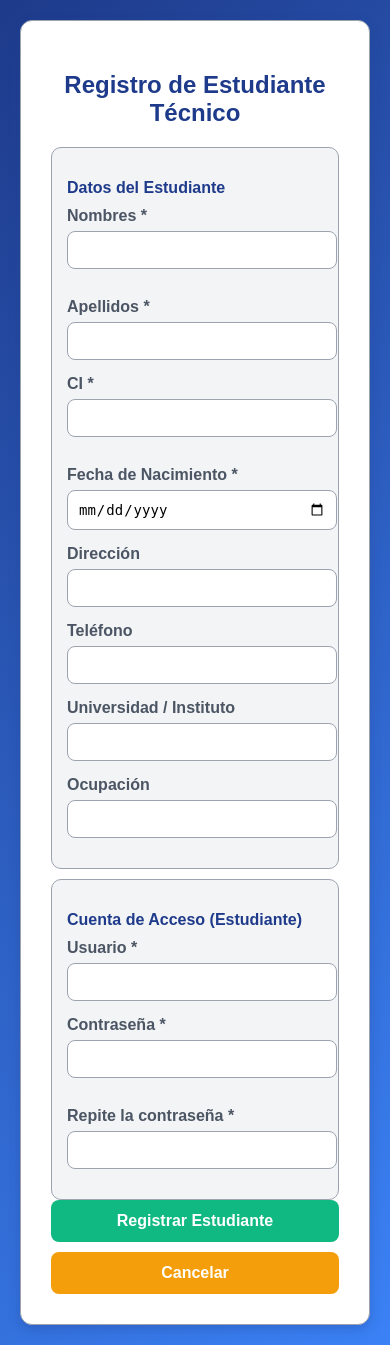
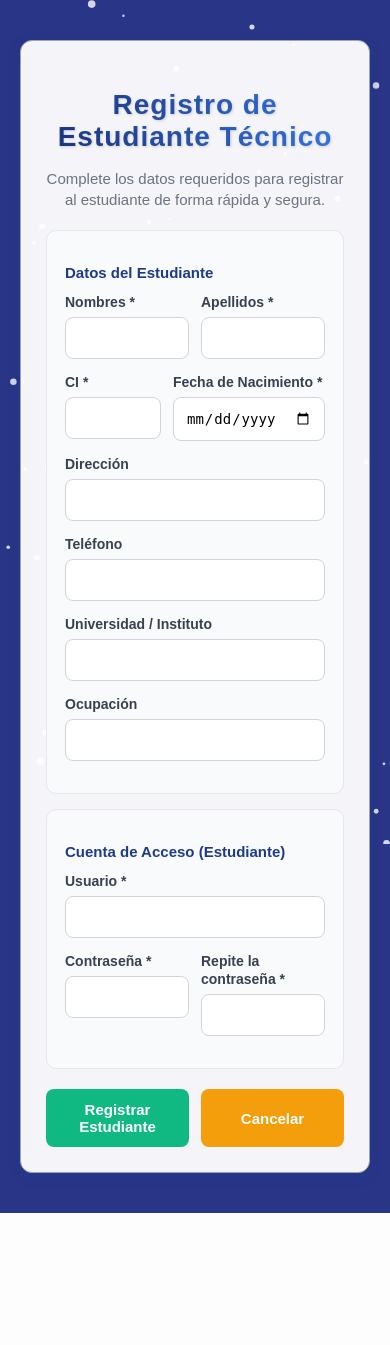
Before and after one commit to denilsaa/EnglishClub_TutosClub, a Django app: template apps/usuarios/templates/registros/registro_tecnico.html in a window 390 px wide. After the commit the page ends 1213 px from the top, so only its background shows below. Run offline with Django 5.2, Linux system fonts and the light colour scheme; the template is opened without the code that fills it, so the values that code supplies are empty.

Commit message:
Diseño de el formulario del registro_tecnico, ademas de agregar la parte responsiva del formulario(esta esta adaptada para todos los celulares)

```diff
--- /dev/null
+++ b/apps/usuarios/static/usuarios/css/registro_tecnico.css
@@ -0,0 +1,253 @@
+/* ===========================
+   ESTILOS BASE (mobile first)
+   =========================== */
+body {
+  font-family: Arial, sans-serif;
+  background: url("../img/Fondo_Azul.png") no-repeat center center fixed;
+  background-size: cover;
+  margin: 0;
+  padding: 20px;
+  display: flex;
+  justify-content: center;
+  align-items: flex-start;
+  min-height: 100vh;
+  color: #000;
+  overflow-y: auto;
+  position: relative;
+}
+
+/* Canvas de partículas */
+#particles {
+  position: fixed;
+  top: 0; left: 0;
+  width: 100%; height: 100%;
+  z-index: -1;
+  pointer-events: none;
+}
+
+/* Formulario */
+.form-container {
+  width: 100%;
+  max-width: 680px;
+  margin: 20px auto;
+  padding: 30px;
+  background: rgba(255, 255, 255, 0.95);
+  border: 1px solid #9CA3AF;
+  border-radius: 12px;
+  box-shadow: 0 4px 12px rgba(30, 58, 138, .3);
+  transition: all 0.8s ease;
+  box-sizing: border-box;
+  opacity: 0;
+  transform: translateY(40px);
+}
+
+.form-container.show {
+  opacity: 1;
+  transform: translateY(0);
+}
+
+/* Título y subtítulo */
+.form-title {
+  text-align: center;
+  font-size: 28px;
+  font-weight: 700;
+  background: linear-gradient(90deg, #1E3A8A, #3B82F6);
+  background-clip: text;
+  -webkit-background-clip: text;
+  -webkit-text-fill-color: transparent;
+  margin-bottom: 6px;
+  letter-spacing: 1px;
+  text-shadow: 1px 1px 3px rgba(0,0,0,0.15);
+  display: flex;
+  justify-content: center;
+  align-items: center;
+  gap: 10px;
+  animation: fadeInDown 1s ease;
+}
+
+.form-subtitle {
+  text-align: center;
+  font-size: 15px;
+  color: #6B7280;
+  margin-bottom: 20px;
+  font-weight: 500;
+  line-height: 1.4;
+  opacity: 0;
+  animation: fadeIn 1s ease forwards;
+  animation-delay: 0.3s;
+}
+
+/* Subformularios */
+.subform {
+  background: #F9FAFB;
+  padding: 18px;
+  border-radius: 10px;
+  margin-top: 15px;
+  border: 1px solid #E5E7EB;
+  transition: transform 0.2s ease;
+}
+
+.subform:hover {
+  transform: scale(1.01);
+  box-shadow: 0 3px 8px rgba(0, 0, 0, .1);
+}
+
+.subform h3 {
+  color: #1E3A8A;
+  font-size: 15px;
+  margin-bottom: 12px;
+  display: flex;
+  align-items: center;
+  gap: 6px;
+}
+
+/* Labels e Inputs */
+label {
+  font-weight: 600;
+  color: #374151;
+  font-size: 14px;
+}
+
+input, select {
+  width: 100%;
+  padding: 12px;
+  margin-top: 6px;
+  margin-bottom: 14px;
+  border-radius: 8px;
+  border: 1px solid #D1D5DB;
+  font-size: 16px;
+  transition: border-color 0.2s ease, box-shadow 0.2s ease;
+  box-sizing: border-box;
+}
+
+input:focus, select:focus {
+  border-color: #3B82F6;
+  outline: none;
+  box-shadow: 0 0 6px rgba(59,130,246,0.4);
+}
+
+/* Grid para inputs */
+.grid-2 {
+  display: grid;
+  grid-template-columns: 1fr 1fr;
+  gap: 14px;
+}
+
+/* Botones */
+.form-actions {
+  display: flex;
+  gap: 12px;
+  margin-top: 20px;
+  flex-wrap: wrap;
+}
+
+.btn-submit,
+.btn-cancel {
+  flex: 1;
+  text-align: center;
+  padding: 12px;
+  border-radius: 8px;
+  font-weight: 600;
+  font-size: 15px;
+  cursor: pointer;
+  transition: all 0.3s ease;
+  border: none;
+}
+
+.btn-submit {
+  background: #10B981;
+  color: #fff;
+}
+
+.btn-submit:hover {
+  background: #059669;
+  transform: translateY(-2px);
+}
+
+.btn-cancel {
+  background: #F59E0B;
+  color: #fff;
+}
+
+.btn-cancel:hover {
+  background: #D97706;
+  transform: translateY(-2px);
+}
+
+/* Mensajes */
+.messages div {
+  background: #FEF3C7;
+  border: 1px solid #F59E0B;
+  color: #92400E;
+  padding: 8px 12px;
+  border-radius: 6px;
+  margin-bottom: 6px;
+  animation: slideIn 0.6s ease forwards;
+}
+
+/* ===========================
+   BREAKPOINTS RESPONSIVE
+   =========================== */
+
+/* Celulares muy pequeños (<360px) */
+@media (max-width: 360px) {
+  input, select {
+    font-size: 13px;
+    padding: 10px;
+  }
+  .form-title { font-size: 18px; }
+  .subform h3 { font-size: 14px; }
+}
+
+/* Celulares normales (361px - 600px) */
+@media (max-width: 600px) {
+  .grid-2 {
+    grid-template-columns: 1fr;
+    gap: 12px;
+  }
+  input, select { font-size: 14px; }
+}
+
+/* Tablets verticales (601px - 768px) */
+@media (max-width: 768px) {
+  .grid-2 { grid-template-columns: 1fr; }
+  .form-container { padding: 20px; }
+}
+
+/* Tablets horizontales y pantallas medianas (769px - 1024px) */
+@media (max-width: 1024px) {
+  .grid-2 { grid-template-columns: 1fr 1fr; }
+  .form-actions { flex-direction: row; }
+}
+
+/* Laptops pequeñas (1025px - 1280px) */
+@media (max-width: 1280px) {
+  .form-container {
+    padding: 25px;
+    max-width: 720px;
+  }
+}
+
+/* Monitores grandes (>1280px) */
+@media (min-width: 1281px) {
+  .form-container {
+    max-width: 820px;
+    padding: 30px;
+  }
+}
+
+/* Animaciones */
+@keyframes fadeInDown {
+  from { opacity: 0; transform: translateY(-20px); }
+  to { opacity: 1; transform: translateY(0); }
+}
+
+@keyframes fadeIn {
+  from { opacity: 0; }
+  to { opacity: 1; }
+}
+
+@keyframes slideIn {
+  from { opacity: 0; transform: translateX(-20px); }
+  to { opacity: 1; transform: translateX(0); }
+}
--- a/apps/usuarios/templates/registros/registro_tecnico.html
+++ b/apps/usuarios/templates/registros/registro_tecnico.html
@@ -4,28 +4,13 @@
   <meta charset="UTF-8">
   <meta name="viewport" content="width=device-width, initial-scale=1.0">
   <title>Registrar Estudiante Técnico</title>
-  <style>
-    body{font-family:Arial,sans-serif;background:linear-gradient(135deg,#1E3A8A,#3B82F6);margin:0;padding:20px;display:flex;justify-content:center;align-items:center;min-height:100vh;color:#000}
-    .form-container{background:#fff;border:1px solid #9CA3AF;border-radius:12px;box-shadow:0 4px 12px rgba(30,58,138,.3);padding:30px;max-width:680px;width:100%}
-    .form-container h2{text-align:center;color:#1E3A8A;margin-bottom:20px}
-    label{display:block;margin-bottom:6px;font-weight:bold;color:#4B5563}
-    input,select{width:97%;padding:10px;margin-bottom:15px;border-radius:8px;border:1px solid #9CA3AF;font-size:14px}
-    input:focus,select:focus{border-color:#3B82F6;outline:none;box-shadow:0 0 4px #3B82F6}
-    .btn-submit{background:#10B981;color:#fff;font-weight:bold;border:none;padding:12px;width:100%;border-radius:8px;cursor:pointer;font-size:16px;transition:background-color .3s}
-    .btn-submit:hover{background:#059669}
-    .btn-cancel{background:#F59E0B;color:#fff;font-weight:bold;border:none;padding:12px;width:100%;border-radius:8px;cursor:pointer;font-size:16px;margin-top:10px;transition:background-color .3s}
-    .btn-cancel:hover{background:#D97706}
-    .subform{background:#F3F4F6;padding:15px;border-radius:10px;margin-top:10px;border:1px solid #9CA3AF}
-    .subform h3{color:#1E3A8A;font-size:16px;margin-bottom:10px}
-    .messages{margin:10px 0 20px}
-    .messages div{background:#FEF3C7;border:1px solid #F59E0B;color:#92400E;padding:8px 12px;border-radius:8px;margin-bottom:6px}
-    .grid-2{display:grid;grid-template-columns:1fr 1fr;gap:14px}
-    @media(max-width:600px){.grid-2{grid-template-columns:1fr}}
-  </style>
+  {% load static %}
+  <link rel="stylesheet" href="{% static 'usuarios/css/registro_tecnico.css' %}">
 </head>
 <body>
   <div class="form-container">
-    <h2>Registro de Estudiante Técnico</h2>
+    <h2 class="form-title">Registro de Estudiante Técnico</h2>
+    <p class="form-subtitle">Complete los datos requeridos para registrar al estudiante de forma rápida y segura.</p>
 
     {% if messages %}
       <div class="messages">
@@ -92,10 +77,14 @@
           </div>
         </div>
       </div>
-
-      <button type="submit" class="btn-submit">Registrar Estudiante</button>
-      <a href="{{ cancel_url }}"><button type="button" class="btn-cancel">Cancelar</button></a>
+      <div class="form-actions">
+        <button type="submit" class="btn-submit">Registrar Estudiante</button>
+      <button type="button" class="btn-cancel" onclick="window.location.href='{{ cancel_url }}'">Cancelar</button>
+      </div>
     </form>
   </div>
+  <!-- Fondo animado de partículas -->
+  <canvas id="particles"></canvas>
 </body>
+<script src="{% static 'usuarios/js/registro_regular.js' %}"></script>
 </html>
```
Also changed, not shown: apps/usuarios/static/usuarios/js/registro_regular.js (line endings or trailing spaces).
